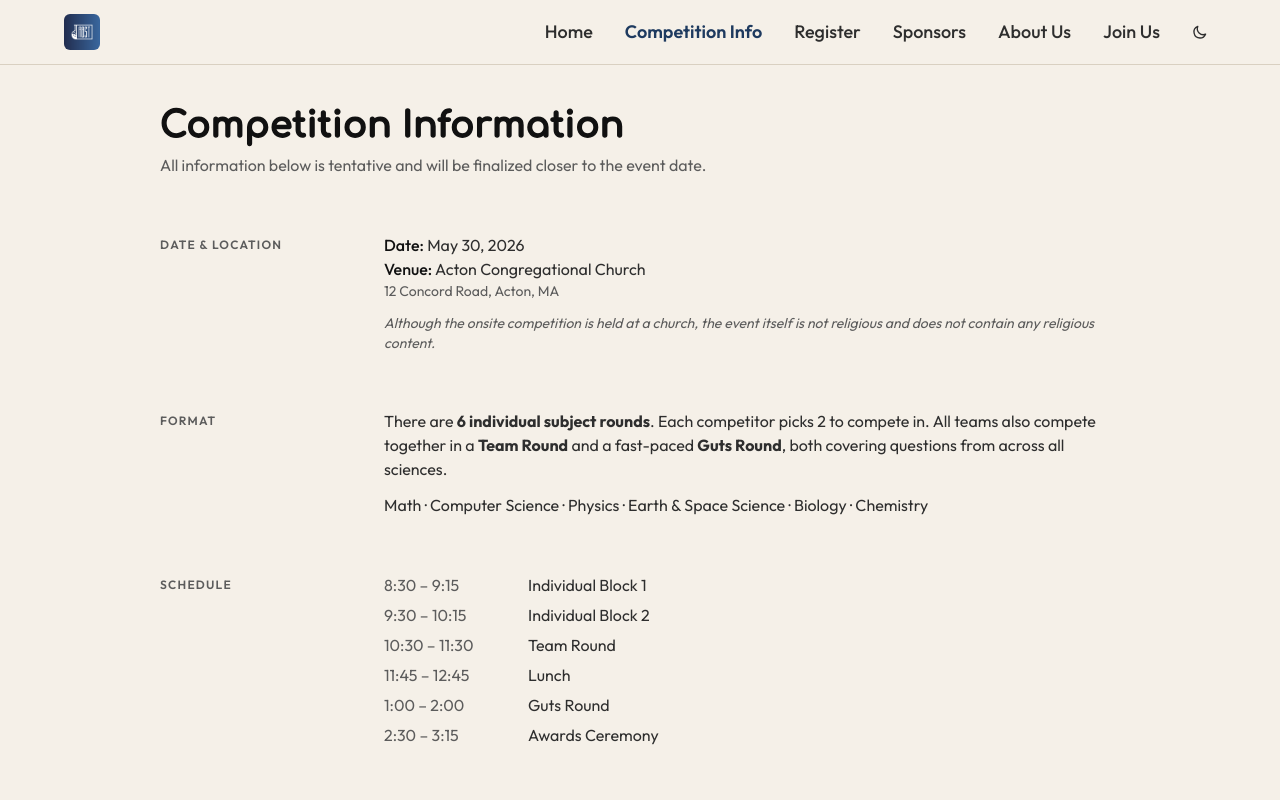
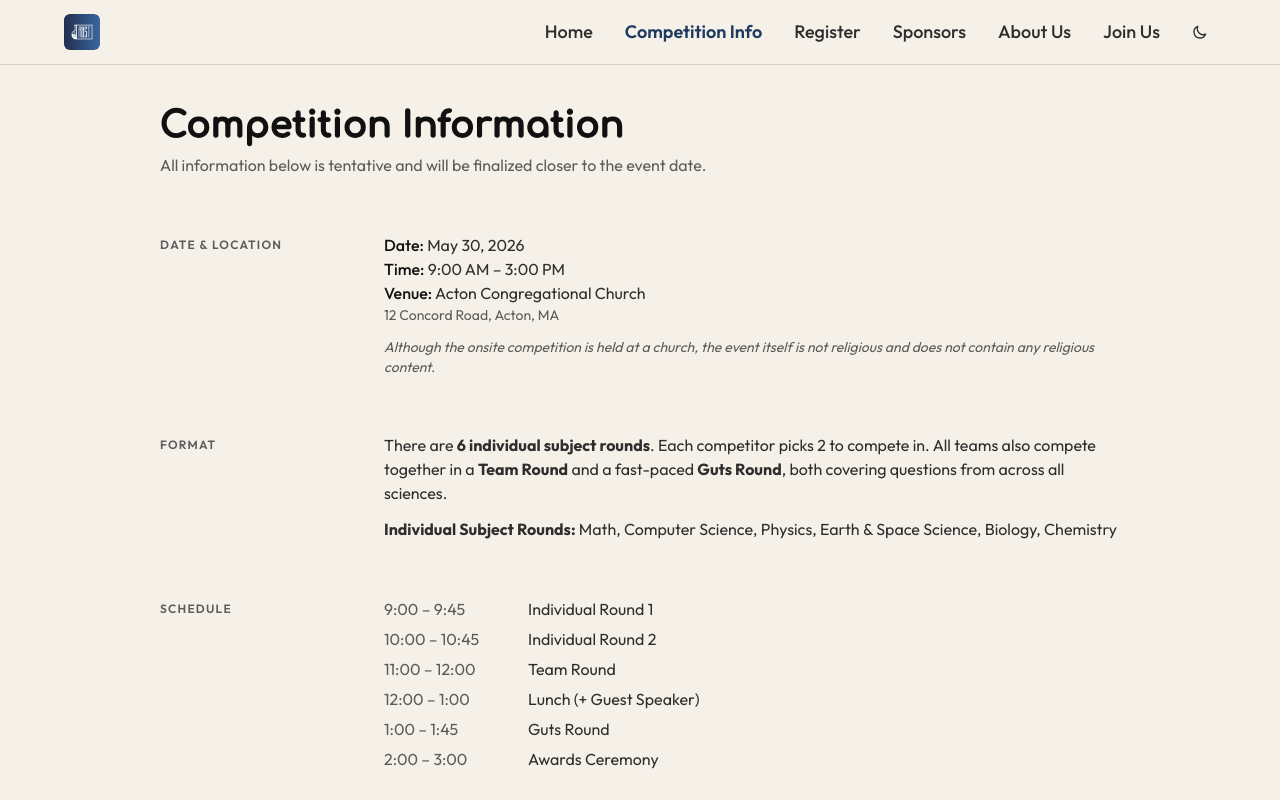
Before and after one commit to ak4774blog/abst-website, a React (Vite) app: page /info in a window 1280 px wide. Shown: the top 800 px of the page. Built offline with nearby package versions, Linux system fonts and the light colour scheme.

Commit message:
changed a bit

```diff
--- a/src/pages/CompetitionInfo.jsx
+++ b/src/pages/CompetitionInfo.jsx
@@ -1,12 +1,12 @@
 import AnimatedPage from '../components/AnimatedPage';
 
 const schedule = [
-  { time: '8:30 – 9:15',   label: 'Individual Block 1' },
-  { time: '9:30 – 10:15',  label: 'Individual Block 2' },
-  { time: '10:30 – 11:30', label: 'Team Round' },
-  { time: '11:45 – 12:45', label: 'Lunch' },
-  { time: '1:00 – 2:00',   label: 'Guts Round' },
-  { time: '2:30 – 3:15',   label: 'Awards Ceremony' },
+  { time: '9:00 – 9:45',   label: 'Individual Round 1' },
+  { time: '10:00 – 10:45', label: 'Individual Round 2' },
+  { time: '11:00 – 12:00', label: 'Team Round' },
+  { time: '12:00 – 1:00',  label: 'Lunch (+ Guest Speaker)' },
+  { time: '1:00 – 1:45',   label: 'Guts Round' },
+  { time: '2:00 – 3:00',   label: 'Awards Ceremony' },
 ];
 
 const individualEvents = [
@@ -33,6 +33,7 @@ export default function CompetitionInfo() {
           <p className="text-xs uppercase tracking-widest text-[var(--text-caption)] font-semibold pt-1">Date &amp; Location</p>
           <div>
             <p className="text-base text-[var(--text-body)]"><span className="font-medium text-[var(--text-heading)]">Date:</span> May 30, 2026</p>
+            <p className="text-base text-[var(--text-body)]"><span className="font-medium text-[var(--text-heading)]">Time:</span> 9:00 AM – 3:00 PM</p>
             <p className="text-base text-[var(--text-body)]"><span className="font-medium text-[var(--text-heading)]">Venue:</span> Acton Congregational Church</p>
             <p className="text-sm text-[var(--text-caption)]">12 Concord Road, Acton, MA</p>
             <p className="mt-3 text-sm text-[var(--text-caption)] italic">
@@ -51,7 +52,7 @@ export default function CompetitionInfo() {
               both covering questions from across all sciences.
             </p>
             <p className="text-base text-[var(--text-body)]">
-              {individualEvents.join(' · ')}
+              <strong>Individual Subject Rounds:</strong> {individualEvents.join(', ')}
             </p>
           </div>
         </section>
```
